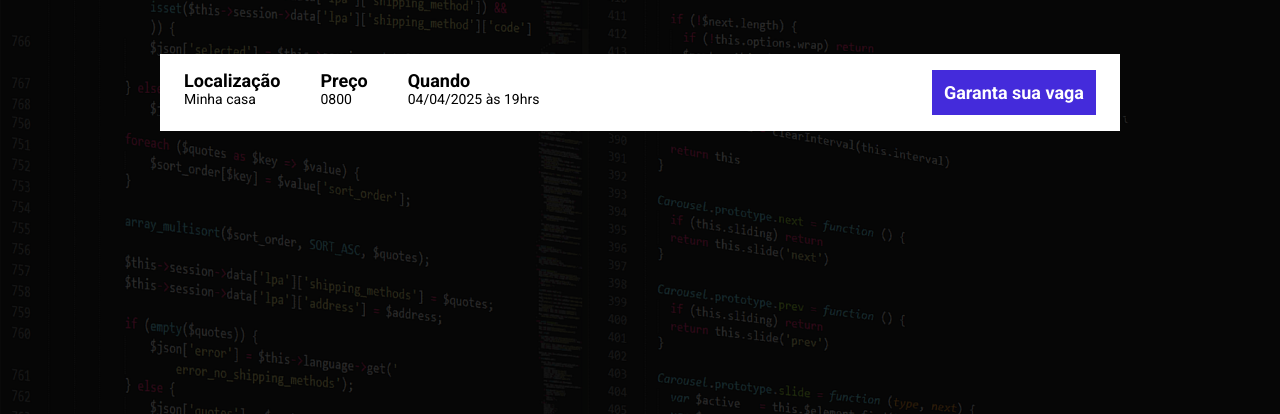
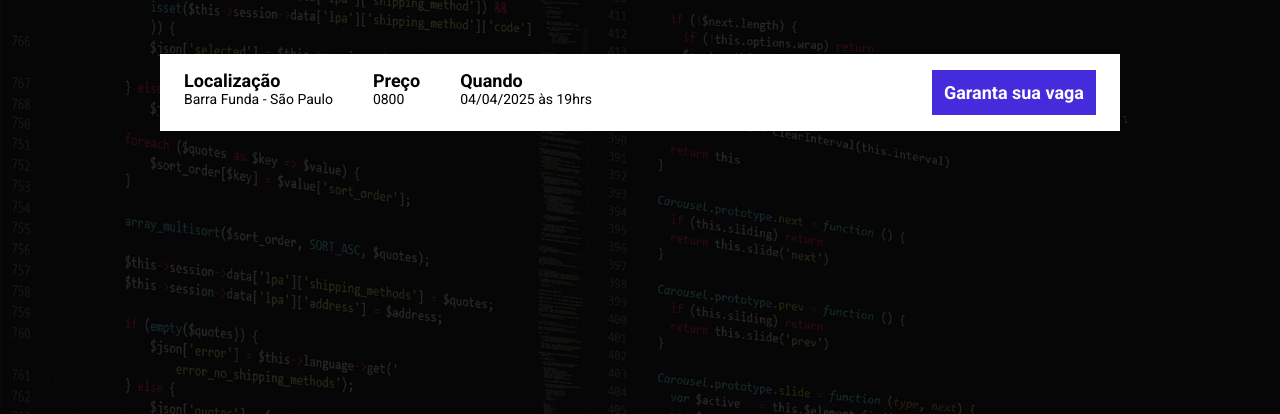
Before and after one commit to PhilipeF/ebac_tech_talks, a website built with Parcel: page src/index.html in a window 1280 px wide. Shown: the part 386-800 px from the top of the page. Built offline with nearby package versions, Linux system fonts and the light colour scheme.

Commit message:
Fix: Subindo para produção

```diff
--- a/src/index.html
+++ b/src/index.html
@@ -26,7 +26,7 @@
                 <ul class="infos-bar__infos">
                     <li class="infos-bar__infos__item">
                         <b>Localização</b>
-                        Minha casa
+                        Barra Funda - São Paulo
                     </li>
                     <li class="infos-bar__infos__item">
                         <b>Preço</b>
```
